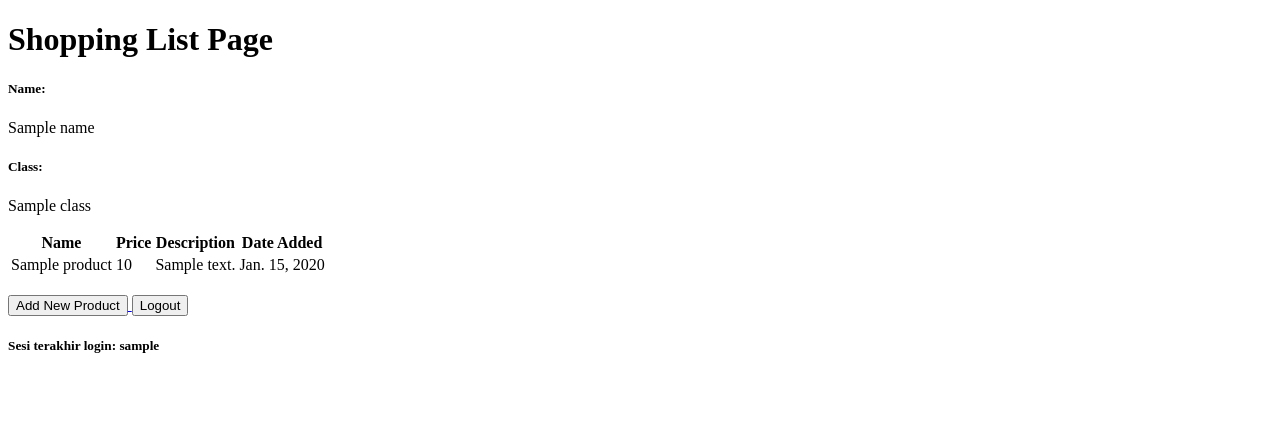
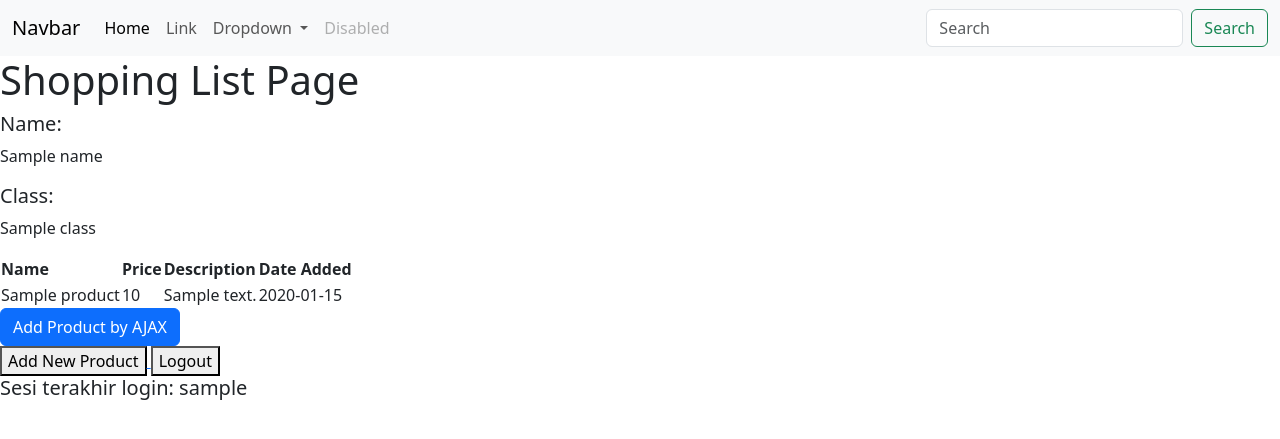
Before and after one commit to luhurbilly/shopping-list, a Django app: template main/templates/main.html in a window 1280 px wide. Shown: the top 439 px of the page. Run offline with Django 4.2, Linux system fonts and the light colour scheme; tables that the repository leaves empty hold one stand-in row (values such as "Sample post"); the template is opened without the code that fills it: values that come from a table or form of the project are taken from there, most other values are stand-ins (such as "Sample title", 1, 10 or a date in 2020).

Commit message:
Done : Tutorial 5

```diff
--- a/main/templates/base.html
+++ b/main/templates/base.html
@@ -9,6 +9,11 @@
         />
         {% block meta %}
         {% endblock meta %}
+        <link href="https://cdn.jsdelivr.net/npm/bootstrap@5.3.2/dist/css/bootstrap.min.css" rel="stylesheet" integrity="sha384-T3c6CoIi6uLrA9TneNEoa7RxnatzjcDSCmG1MXxSR1GAsXEV/Dwwykc2MPK8M2HN" crossorigin="anonymous">
+        <script src="https://code.jquery.com/jquery-3.6.0.min.js" integrity="sha384-KyZXEAg3QhqLMpG8r+J4jsl5c9zdLKaUk5Ae5f5b1bw6AUn5f5v8FZJoMxm6f5cH1" crossorigin="anonymous"></script>
+        <script src="https://cdn.jsdelivr.net/npm/@popperjs/core@2.11.8/dist/umd/popper.min.js" integrity="sha384-I7E8VVD/ismYTF4hNIPjVp/Zjvgyol6VFvRkX/vR+Vc4jQkC+hVqc2pM8ODewa9r" crossorigin="anonymous"></script>
+        <script src="https://cdn.jsdelivr.net/npm/bootstrap@5.3.2/dist/js/bootstrap.min.js" integrity="sha384-BBtl+eGJRgqQAUMxJ7pMwbEyER4l1g+O15P+16Ep7Q9Q+zqX6gSbd85u4mG4QzX+" crossorigin="anonymous"></script>
+
     </head>
 
     <body>
--- a/main/templates/main.html
+++ b/main/templates/main.html
@@ -1,6 +1,42 @@
 {% extends 'base.html' %}
 
 {% block content %}
+    <nav class="navbar navbar-expand-lg bg-body-tertiary">
+        <div class="container-fluid">
+        <a class="navbar-brand" href="#">Navbar</a>
+        <button class="navbar-toggler" type="button" data-bs-toggle="collapse" data-bs-target="#navbarSupportedContent" aria-controls="navbarSupportedContent" aria-expanded="false" aria-label="Toggle navigation">
+            <span class="navbar-toggler-icon"></span>
+        </button>
+        <div class="collapse navbar-collapse" id="navbarSupportedContent">
+            <ul class="navbar-nav me-auto mb-2 mb-lg-0">
+            <li class="nav-item">
+                <a class="nav-link active" aria-current="page" href="#">Home</a>
+            </li>
+            <li class="nav-item">
+                <a class="nav-link" href="#">Link</a>
+            </li>
+            <li class="nav-item dropdown">
+                <a class="nav-link dropdown-toggle" href="#" role="button" data-bs-toggle="dropdown" aria-expanded="false">
+                Dropdown
+                </a>
+                <ul class="dropdown-menu">
+                <li><a class="dropdown-item" href="#">Action</a></li>
+                <li><a class="dropdown-item" href="#">Another action</a></li>
+                <li><hr class="dropdown-divider"></li>
+                <li><a class="dropdown-item" href="#">Something else here</a></li>
+                </ul>
+            </li>
+            <li class="nav-item">
+                <a class="nav-link disabled" aria-disabled="true">Disabled</a>
+            </li>
+            </ul>
+            <form class="d-flex" role="search">
+            <input class="form-control me-2" type="search" placeholder="Search" aria-label="Search">
+            <button class="btn btn-outline-success" type="submit">Search</button>
+            </form>
+        </div>
+        </div>
+    </nav>
     <h1>Shopping List Page</h1>
 
     <h5>Name:</h5>
@@ -9,27 +45,44 @@
     <h5>Class:</h5>
     <p>{{class}}</p>
 
+    <table id="product_table"></table>
 
-    <table>
-        <tr>
-            <th>Name</th>
-            <th>Price</th>
-            <th>Description</th>
-            <th>Date Added</th>
-        </tr>
+    <div class="modal fade" id="exampleModal" tabindex="-1" aria-labelledby="exampleModalLabel" aria-hidden="true">
+        <div class="modal-dialog">
+            <div class="modal-content">
+                <div class="modal-header">
+                    <h1 class="modal-title fs-5" id="exampleModalLabel">Add New Product</h1>
+                    <button type="button" class="btn-close" data-bs-dismiss="modal" aria-label="Close"></button>
+                </div>
+                <div class="modal-body">
+                    <form id="form" onsubmit="return false;">
+                        {% csrf_token %}
+                        <div class="mb-3">
+                            <label for="name" class="col-form-label">Name:</label>
+                            <input type="text" class="form-control" id="name" name="name"></input>
+                        </div>
+                        <div class="mb-3">
+                            <label for="price" class="col-form-label">Price:</label>
+                            <input type="number" class="form-control" id="price" name="price"></input>
+                        </div>
+                        <div class="mb-3">
+                            <label for="description" class="col-form-label">Description:</label>
+                            <textarea class="form-control" id="description" name="description"></textarea>
+                        </div>
+                    </form>
+                </div>
+                <div class="modal-footer">
+                    <button type="button" class="btn btn-secondary" data-bs-dismiss="modal">Close</button>
+                    <button type="button" class="btn btn-primary" id="button_add" data-bs-dismiss="modal">Add Product</button>
+                </div>
+            </div>
+        </div>
+    </div>
 
-        {% comment %} Berikut cara memperlihatkan data produk di bawah baris ini {% endcomment %}
+    <button type="button" class="btn btn-primary" data-bs-toggle="modal" data-bs-target="#exampleModal">Add Product by AJAX</button>
 
-        {% for product in products %}
-            <tr>
-                <td>{{product.name}}</td>
-                <td>{{product.price}}</td>
-                <td>{{product.description}}</td>
-                <td>{{product.date_added}}</td>
-            </tr>
-        {% endfor %}
-    </table>
     <br />
+
 
     <a href="{% url 'main:create_product' %}">
         <button>
@@ -45,4 +98,45 @@
 
     <h5>Sesi terakhir login: {{ last_login }}</h5>
 
+    <script>
+        async function getProducts() {
+            return fetch("{% url 'main:get_product_json' %}").then((res) => res.json())
+        }
+
+        async function refreshProducts() {
+            document.getElementById("product_table").innerHTML = ""
+            const products = await getProducts()
+            let htmlString = `<tr>
+                <th>Name</th>
+                <th>Price</th>
+                <th>Description</th>
+                <th>Date Added</th>
+            </tr>`
+            products.forEach((item) => {
+                htmlString += `\n<tr>
+                <td>${item.fields.name}</td>
+                <td>${item.fields.price}</td>
+                <td>${item.fields.description}</td>
+                <td>${item.fields.date_added}</td>
+            </tr>`
+            })
+
+            document.getElementById("product_table").innerHTML = htmlString
+        }
+
+        refreshProducts()
+
+    function addProduct() {
+        fetch("{% url 'main:add_product_ajax' %}", {
+            method: "POST",
+            body: new FormData(document.querySelector('#form'))
+        }).then(refreshProducts)
+
+        document.getElementById("form").reset()
+        return false
+    }
+
+    document.getElementById("button_add").onclick = addProduct
+
+    </script>
 {% endblock content %}
--- a/main/urls.py
+++ b/main/urls.py
@@ -1,5 +1,6 @@
 from django.urls import path
-from main.views import show_main, create_product, show_xml, show_json, register, login_user, logout_user
+from main.views import show_main, create_product, show_xml, show_json, register, login_user, logout_user, edit_product, delete_product
+from main.views import get_product_json, add_product_ajax
 
 app_name = 'main'
 
@@ -11,4 +12,11 @@ urlpatterns = [
     path('register/', register, name='register'),
     path('login/', login_user, name='login'),
     path('logout/', logout_user, name='logout'),
+    path('edit-product/<int:id>', edit_product, name='edit_product'),
+    path('delete/<int:id>', delete_product, name='delete_product'), # sesuaikan dengan nama fungsi yang dibuat
+    path('get-product/', get_product_json, name='get_product_json'),
+    path('create-product-ajax/', add_product_ajax, name='add_product_ajax')
+
+
+
 ]
--- a/main/views.py
+++ b/main/views.py
@@ -14,11 +14,12 @@ from django.contrib.auth.decorators import login_required
 import datetime
 from django.http import HttpResponseRedirect
 from django.urls import reverse
+from django.views.decorators.csrf import csrf_exempt
 
 # Create your views here.
 @login_required(login_url='/login')
 def show_main(request):
-    products = Product.objects.all()
+    products = Product.objects.filter(user=request.user)
 
     context = {
         'name': request.user.username,
@@ -90,3 +91,46 @@ def logout_user(request):
     response = HttpResponseRedirect(reverse('main:login'))
     response.delete_cookie('last_login')
     return response
+
+def edit_product(request, id):
+    # Get product berdasarkan ID
+    product = Product.objects.get(pk = id)
+
+    # Set product sebagai instance dari form
+    form = ProductForm(request.POST or None, instance=product)
+
+    if form.is_valid() and request.method == "POST":
+        # Simpan form dan kembali ke halaman awal
+        form.save()
+        return HttpResponseRedirect(reverse('main:show_main'))
+
+    context = {'form': form}
+    return render(request, "edit_product.html", context)
+
+def delete_product(request, id):
+    # Get data berdasarkan ID
+    product = Product.objects.get(pk = id)
+    # Hapus data
+    product.delete()
+    # Kembali ke halaman awal
+    return HttpResponseRedirect(reverse('main:show_main'))
+
+def get_product_json(request):
+    product_item = Product.objects.all()
+    return HttpResponse(serializers.serialize('json', product_item))
+
+...
+@csrf_exempt
+def add_product_ajax(request):
+    if request.method == 'POST':
+        name = request.POST.get("name")
+        price = request.POST.get("price")
+        description = request.POST.get("description")
+        user = request.user
+
+        new_product = Product(name=name, price=price, description=description, user=user)
+        new_product.save()
+
+        return HttpResponse(b"CREATED", status=201)
+
+    return HttpResponseNotFound()
```
Also changed, not shown: main/templates/edit_product.html (added, +22 -0 lines).
